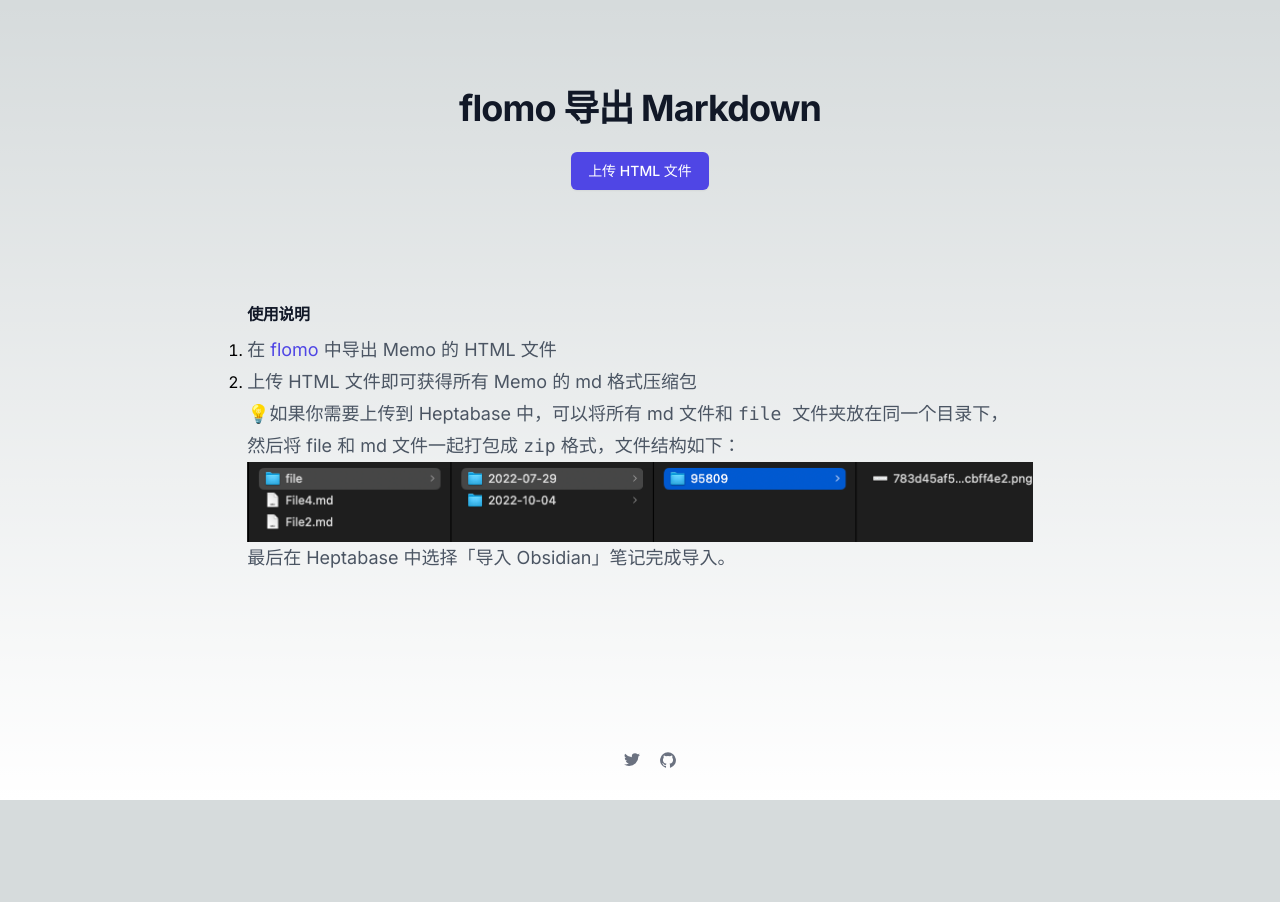
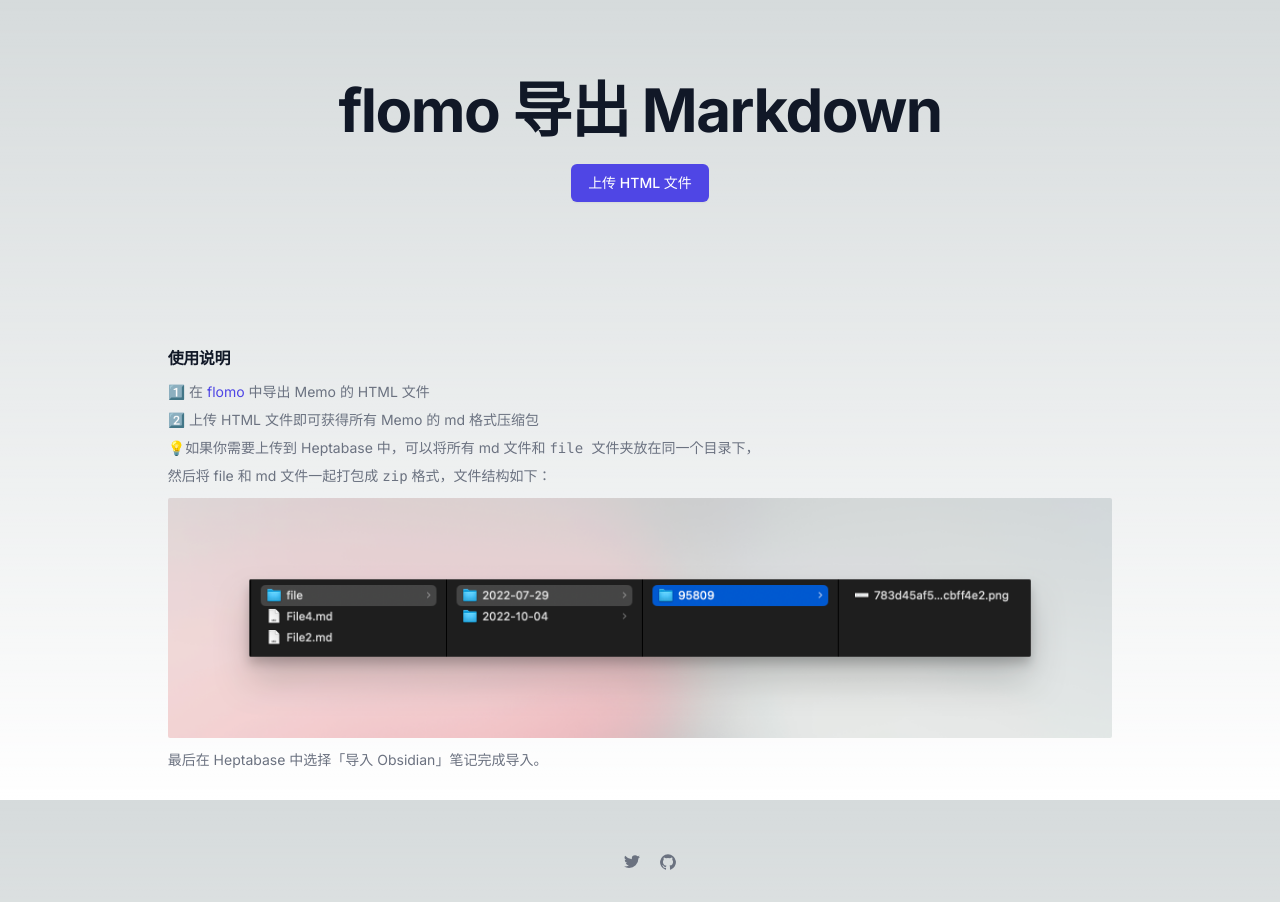
Before and after one commit to draJiang/flomo2md, a Next.js app: page / in a window 1280 px wide. Before the commit the page ends 800 px from the top, so only its background shows below. Built offline with nearby package versions, Linux system fonts and the light colour scheme.

Commit message:
优化 UI

```diff
--- a/src/app/FileUploader.tsx
+++ b/src/app/FileUploader.tsx
@@ -114,9 +114,9 @@
                     <div className="mx-auto max-w-7xl px-6 lg:px-8">
                         <div className="mx-auto max-w-2xl text-center">
                             {/* <h2 className="text-base font-semibold leading-7 text-indigo-600">Deploy faster</h2> */}
-                            <p className="mt-2 text-3xl font-bold tracking-tight text-gray-900 dark:text-gray-400 sm:text-4xl">
+                            <h1 className="text-4xl font-bold tracking-tight dark:text-gray-300 text-gray-900 sm:text-6xl">
                                 flomo 导出 Markdown
-                            </p>
+                            </h1>
                             {/* <p className="mt-6 text-lg leading-8 text-gray-600">
                             Quis tellus eget adipiscing convallis sit sit eget aliquet quis. Suspendisse eget egestas a elementum
                             pulvinar et feugiat blandit at. In mi viverra elit nunc.
@@ -140,19 +140,19 @@
                     </div>
                 </div>
 
-                <div className='flex flex-col'>
-                    <h3 className='mt-2 mb-2 font-bold tracking-tight text-gray-900 dark:text-gray-400'>使用说明</h3>
-                    <ol className="list-decimal flex flex-col">
+                <div className='flex flex-col p-8'>
+                    <h3 className='mt-2 font-bold tracking-tight text-gray-900 dark:text-gray-400'>使用说明</h3>
+                    <ol className="flex flex-col mt-2 text-sm text-gray-500 leading-7">
                         <li>
-                            <p className=" text-lg leading-8 text-gray-600">
-                                在 <a className='hover:text-indigo-700 text-indigo-600' href='https://v.flomoapp.com/mine?source=account'>flomo</a> 中导出 Memo 的 HTML 文件
+                            <p className="">
+                                1️⃣ 在 <a className='hover:text-indigo-700 text-indigo-600' href='https://v.flomoapp.com/mine?source=account'>flomo</a> 中导出 Memo 的 HTML 文件
                             </p>
                         </li>
                         <li>
-                            <p className=" text-lg leading-8 text-gray-600">
-                                上传 HTML 文件即可获得所有 Memo 的 md 格式压缩包<br />
+                            <p className="">
+                                2️⃣ 上传 HTML 文件即可获得所有 Memo 的 md 格式压缩包<br />
                                 💡如果你需要上传到 Heptabase 中，可以将所有 md 文件和 <code> file </code> 文件夹放在同一个目录下，<br /> 然后将 file 和 md 文件一起打包成 <code>zip</code> 格式，文件结构如下：
-                                <Image className='max-h-20 w-fit' src={fileImg} alt='文件夹结构示意图' />
+                                <Image className='max-h-60 w-fit my-2 rounded-sm' src={fileImg} alt='文件夹结构示意图' />
                                 最后在 Heptabase 中选择「导入 Obsidian」笔记完成导入。
                             </p>
                         </li>
```
Also changed, not shown: public/CleanShot2024-03-1821.10.24@2x.png (added), src/app/fileImg.png.
